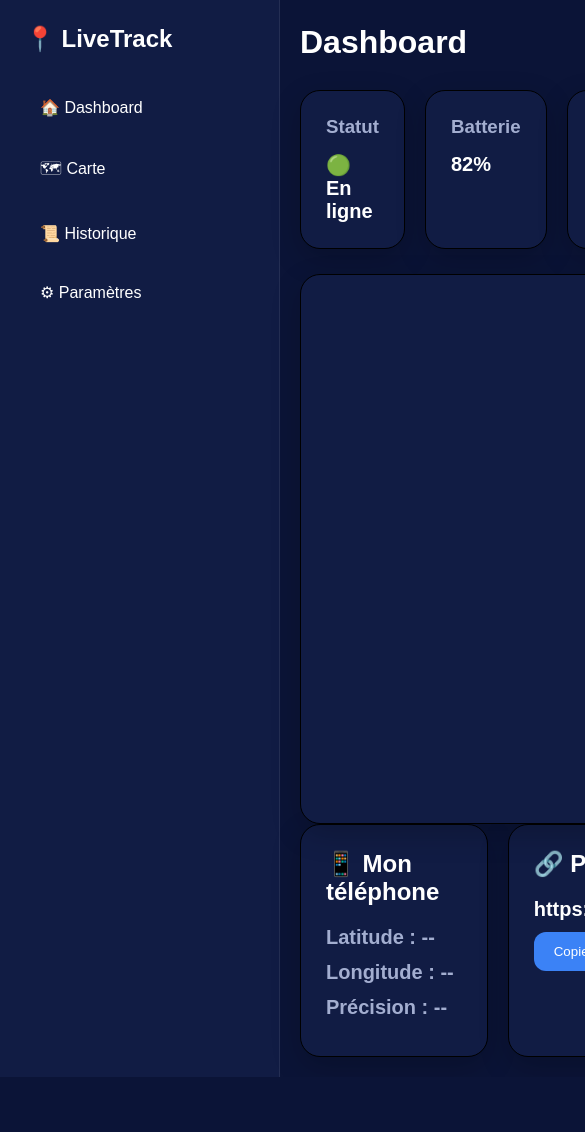
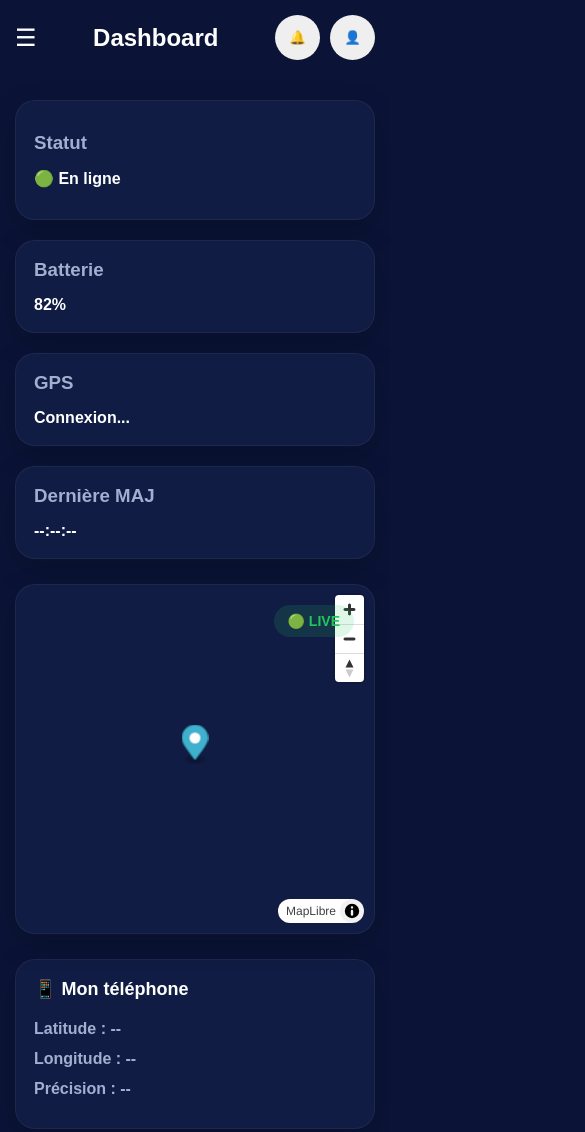
Before and after one commit to Mpankala/projet-de-localisation-GPS, a plain HTML site: page index.html in a window 390 px wide. Shown: the top 1132 px of the page, 585 px wide, since content can reach past the window. Before the commit the page ends 1077 px from the top, so only its background shows below. Drawn offline with nearby package versions, Linux system fonts and the light colour scheme; no server answers.

Commit message:
integration du responsive

```diff
--- a/css/dashboard.css
+++ b/css/dashboard.css
@@ -7,6 +7,7 @@
     padding: 0;
     box-sizing: border-box;
 }
+
 /* =========================
    VARIABLES
 ========================= */
@@ -33,23 +34,31 @@
 
 body{
     min-height: 100vh;
+    background: var(--bg-main);
+    color: var(--text-primary);
+    font-family: 'Poppins', sans-serif;
+}
 
-    background: var(--bg-main);
+/* =========================
+   DASHBOARD
+========================= */
 
-    color: var(--text-primary);
-
-    font-family: 'Poppins', sans-serif;
+.dashboard{
+    display: grid;
+    grid-template-columns: 280px 1fr;
+    min-height: 100vh;
 }
 
 /* =========================
    SIDEBAR
 ========================= */
 
-
 .sidebar{
     background: var(--bg-card);
+    padding: 25px;
 
-    padding: 25px;
+    border-right:
+    1px solid rgba(255,255,255,0.08);
 }
 
 .logo{
@@ -75,8 +84,15 @@ body{
 
 .menu li:hover{
     background: rgba(255,255,255,0.1);
+    cursor: pointer;
+}
 
-    cursor: pointer;
+/* =========================
+   MAIN CONTENT
+========================= */
+
+.main-content{
+    padding: 20px;
 }
 
 /* =========================
@@ -91,14 +107,14 @@ body{
     margin-bottom: 25px;
 }
 
+.header h1{
+    font-size: 32px;
+    font-weight: 700;
+}
+
 .user-actions{
     display: flex;
     gap: 10px;
-}
-
-.header h1{
-    font-size: 32px;
-    font-weight: 700;
 }
 
 .user-actions button{
@@ -106,8 +122,22 @@ body{
     height: 45px;
 
     border: none;
+    border-radius: 50%;
 
-    border-radius: 50%;
+    cursor: pointer;
+}
+
+/* Hamburger */
+
+#menu-btn{
+    display: none;
+
+    background: transparent;
+    border: none;
+
+    color: white;
+
+    font-size: 24px;
 
     cursor: pointer;
 }
@@ -116,30 +146,19 @@ body{
    CARDS
 ========================= */
 
-.card h3{
-    margin-bottom: 15px;
-
-    color: var(--text-secondary);
-}
-
-.card p{
-    font-size: 20px;
-    font-weight: 600;
-}
 .card{
     background: var(--bg-card);
+
     padding: 25px;
+
     border-radius: var(--radius);
-    box-shadow: 0 10px 30px rgba(0,0,0,0.2);
-    border: 1px solid black;
+
+    border: 1px solid rgba(255,255,255,0.05);
+
+    box-shadow:
+    0 10px 30px rgba(0,0,0,0.2);
+
     transition: all 0.3s ease;
-}
-.stat-card{
-    min-height: 120px;
-
-    display: flex;
-    flex-direction: column;
-    justify-content: center;
 }
 
 .card:hover{
@@ -149,34 +168,101 @@ body{
     0 15px 40px rgba(0,0,0,0.3);
 }
 
+.card h3{
+    margin-bottom: 15px;
+    color: var(--text-secondary);
+}
+
+.card p{
+    font-size: 20px;
+    font-weight: 600;
+}
+
+.stat-card{
+    min-height: 120px;
+
+    display: flex;
+    flex-direction: column;
+    justify-content: center;
+}
+
 /* =========================
-   MAP
+   STATS
 ========================= */
 
+.stats{
+    display: grid;
+    grid-template-columns: repeat(4, 1fr);
+
+    gap: 20px;
+
+    margin-bottom: 25px;
+}
+
+/* =========================
+   MAP SECTION
+========================= */
+
+.map-section{
+    margin-bottom: 25px;
+}
+
 .map-container{
+    position: relative;
+
     height: 550px;
 
     background: var(--bg-card);
 
     border-radius: var(--radius);
 
-    display: flex;
-    justify-content: center;
-    align-items: center;
+    overflow: hidden;
 
-    font-size: 24px;
+    border: 1px solid rgba(255,255,255,0.05);
 
-    box-shadow: 0 10px 30px rgba(0,0,0,0.2);
-}
-.map-container{
-    position: relative;
-    overflow: hidden;
+    box-shadow:
+    0 10px 30px rgba(0,0,0,0.2);
 }
 
 #map{
     width: 100%;
     height: 100%;
-    border-radius: var(--radius);
+}
+
+/* Badge LIVE */
+
+.live-badge{
+    position: absolute;
+
+    top: 20px;
+    right: 20px;
+
+    background: rgba(34,197,94,0.15);
+
+    color: var(--success);
+
+    padding: 8px 14px;
+
+    border-radius: 20px;
+
+    font-size: 14px;
+    font-weight: 600;
+
+    z-index: 10;
+}
+
+/* =========================
+   PHONE INFO
+========================= */
+
+.phone-info h2,
+.share-card h2{
+    margin-bottom: 20px;
+}
+
+.phone-info p{
+    margin-bottom: 12px;
+    color: var(--text-secondary);
 }
 
 /* =========================
@@ -194,11 +280,16 @@ body{
     margin-right: 10px;
 
     cursor: pointer;
+
+    transition: 0.3s ease;
+}
+
+.share-card button:hover{
+    transform: translateY(-2px);
 }
 
 .share-card button:first-of-type{
     background: var(--primary);
-
     color: white;
 }
 
@@ -211,106 +302,13 @@ body{
 }
 
 /* =========================
-   DASHBOARD
-========================= */
-
-.dashboard{
-    display: grid;
-    grid-template-columns: 280px 1fr;
-    min-height: 100vh;
-}
-
-
-/* =========================
-   MAIN CONTENT
-========================= */
-
-.main-content{
-    padding: 20px;
-}
-
-/* =========================
-   STATS
-========================= */
-
-.stats{
-    display: grid;
-    grid-template-columns: repeat(4, 1fr);
-
-    gap: 20px;
-
-    margin-bottom: 25px;
-}
-
-/* =========================
-   MAP
-========================= */
-
-.phone-info h2,
-.share-card h2{
-    margin-bottom: 20px;
-}
-.phone-info p{
-    margin-bottom: 12px;
-    color: var(--text-secondary);
-}
-.live-badge{
-    position: absolute;
-
-    top: 20px;
-    right: 20px;
-
-    background: rgba(34,197,94,0.15);
-
-    color: var(--success);
-
-    padding: 8px 14px;
-
-    border-radius: 20px;
-
-    font-size: 14px;
-
-    font-weight: 600;
-}
-.sidebar{
-    background: var(--bg-card);
-
-    padding: 25px;
-
-    border-right:
-    1px solid rgba(255,255,255,0.08);
-}
-.map-container{
-    position: relative;
-}
-.map-section{
-    margin-bottom: 25px;
-}
-
-.map-container{
-    height: 550px;
-
-    border: 1px solid black;
-
-    display: flex;
-    justify-content: center;
-    align-items: center;
-}
-
-/* =========================
    BOTTOM SECTION
 ========================= */
 
 .bottom-section{
     display: grid;
+
     grid-template-columns: 1fr 1fr;
 
     gap: 20px;
 }
-.share-card button{
-    transition: 0.3s ease;
-}
-
-.share-card button:hover{
-    transform: translateY(-2px);
-}
--- a/css/responsive.css
+++ b/css/responsive.css
@@ -0,0 +1,140 @@
+/* ===================================
+   TABLETTE
+=================================== */
+
+@media (max-width: 1024px){
+
+    .dashboard{
+        grid-template-columns: 1fr;
+    }
+
+    .sidebar{
+        width: 100%;
+        border-right: none;
+        border-bottom:
+        1px solid rgba(255,255,255,0.08);
+    }
+
+    .stats{
+        grid-template-columns:
+        repeat(2, 1fr);
+    }
+
+    .bottom-section{
+        grid-template-columns: 1fr;
+    }
+
+}
+
+/* ===================================
+   MOBILE
+=================================== */
+
+@media (max-width: 768px){
+
+    /* Dashboard */
+
+    .dashboard{
+        display: block;
+    }
+
+    /* Header */
+
+    .header{
+        position: sticky;
+        top: 0;
+
+        z-index: 1000;
+
+        background: var(--bg-main);
+
+        padding-bottom: 15px;
+    }
+
+    #menu-btn{
+        display: block;
+    }
+
+    /* Sidebar */
+
+    .sidebar{
+        position: fixed;
+
+        top: 0;
+        left: -280px;
+
+        width: 280px;
+        height: 100vh;
+
+        z-index: 2000;
+
+        transition: 0.3s ease;
+
+        overflow-y: auto;
+    }
+
+    .sidebar.active{
+        left: 0;
+    }
+
+    /* Main */
+
+    .main-content{
+        padding: 15px;
+    }
+
+    /* Stats */
+
+    .stats{
+        grid-template-columns: 1fr;
+    }
+
+    /* Carte */
+
+    .map-container{
+        height: 350px;
+    }
+
+    /* Bottom */
+
+    .bottom-section{
+        grid-template-columns: 1fr;
+    }
+
+    /* Titres */
+
+    .header h1{
+        font-size: 24px;
+    }
+
+    .logo h2{
+        font-size: 20px;
+    }
+
+}
+
+/* ===================================
+   PETITS SMARTPHONES
+=================================== */
+
+@media (max-width: 480px){
+
+    .card{
+        padding: 18px;
+    }
+
+    .card p{
+        font-size: 16px;
+    }
+
+    .phone-info h2,
+    .share-card h2{
+        font-size: 18px;
+    }
+
+    .share-card button{
+        width: 100%;
+        margin-right: 0;
+    }
+
+}
--- a/index.html
+++ b/index.html
@@ -4,10 +4,18 @@
     <meta charset="UTF-8">
     <meta name="viewport" content="width=device-width, initial-scale=1.0">
     <title>LiveTrack Dashboard</title>
-    <link rel="stylesheet" href="https://unpkg.com/leaflet@1.9.4/dist/leaflet.css"/>
+
+    <link
+        href="https://unpkg.com/maplibre-gl@5.6.0/dist/maplibre-gl.css"
+        rel="stylesheet"
+    >
+
+    <script src="https://unpkg.com/maplibre-gl@5.6.0/dist/maplibre-gl.js"></script>
+
     <link rel="stylesheet" href="/css/dashboard.css">
     <link rel="stylesheet" href="/css/responsive.css">
 </head>
+
 <body>
 
 <div class="dashboard">
@@ -35,12 +43,18 @@
 
         <!-- Header -->
         <header class="header">
+
+            <button id="menu-btn">
+                ☰
+            </button>
+
             <h1>Dashboard</h1>
 
             <div class="user-actions">
                 <button>🔔</button>
                 <button>👤</button>
             </div>
+
         </header>
 
         <!-- Statistiques -->
@@ -55,10 +69,12 @@
                 <h3>Batterie</h3>
                 <p>82%</p>
             </div>
+
             <div class="card">
                 <h3>GPS</h3>
                 <p id="gps-status">Connexion...</p>
             </div>
+
             <div class="card">
                 <h3>Dernière MAJ</h3>
                 <p id="last-update">--:--:--</p>
@@ -66,7 +82,9 @@
 
         </section>
 
-            <!-- Carte GPS -->
+        <!-- Carte -->
+        <section class="map-section">
+
             <div class="map-container">
 
                 <span class="live-badge">
@@ -77,11 +95,11 @@
 
             </div>
 
-
         </section>
 
         <!-- Informations -->
         <section class="bottom-section">
+
             <div class="phone-info card">
 
                 <h2>📱 Mon téléphone</h2>
@@ -95,12 +113,14 @@
             </div>
 
             <div class="share-card card">
+
                 <h2>🔗 Partage</h2>
 
                 <p>https://livetrack.com/share/abc123</p>
 
                 <button>Copier</button>
                 <button>Désactiver</button>
+
             </div>
 
         </section>
@@ -108,7 +128,8 @@
     </main>
 
 </div>
-    <script src="https://unpkg.com/leaflet@1.9.4/dist/leaflet.js"></script>
+
 <script src="/js/dashboard.js"></script>
+
 </body>
 </html>
--- a/js/dashboard.js
+++ b/js/dashboard.js
@@ -1,4 +1,4 @@
-
+/*
 let map;
 let marker;
 let circle;
@@ -109,3 +109,52 @@ new Date().toLocaleTimeString();
     );
 
 }
+    */
+const menuBtn =
+document.getElementById("menu-btn");
+
+const sidebar =
+document.querySelector(".sidebar");
+
+if(menuBtn){
+
+    menuBtn.addEventListener(
+        "click",
+        () => {
+
+            sidebar.classList.toggle(
+                "active"
+            );
+
+        }
+    );
+
+}
+const map = new maplibregl.Map({
+
+    container: "map",
+
+    style:
+    "https://api.maptiler.com/maps/streets-v2/style.json?key=qawnxrN9A0uFg13kFZuz",
+
+    center: [15.2429, -4.2634],
+
+    zoom: 15
+
+});
+map.addControl(
+    new maplibregl.NavigationControl()
+);
+new maplibregl.Marker()
+
+.setLngLat([
+    15.2429,
+    -4.2634
+])
+
+.addTo(map);
+map.on("load", () => {
+
+  map.setPitch(60);
+
+});
```
Lines whose indentation alone changed are shown as unchanged.
